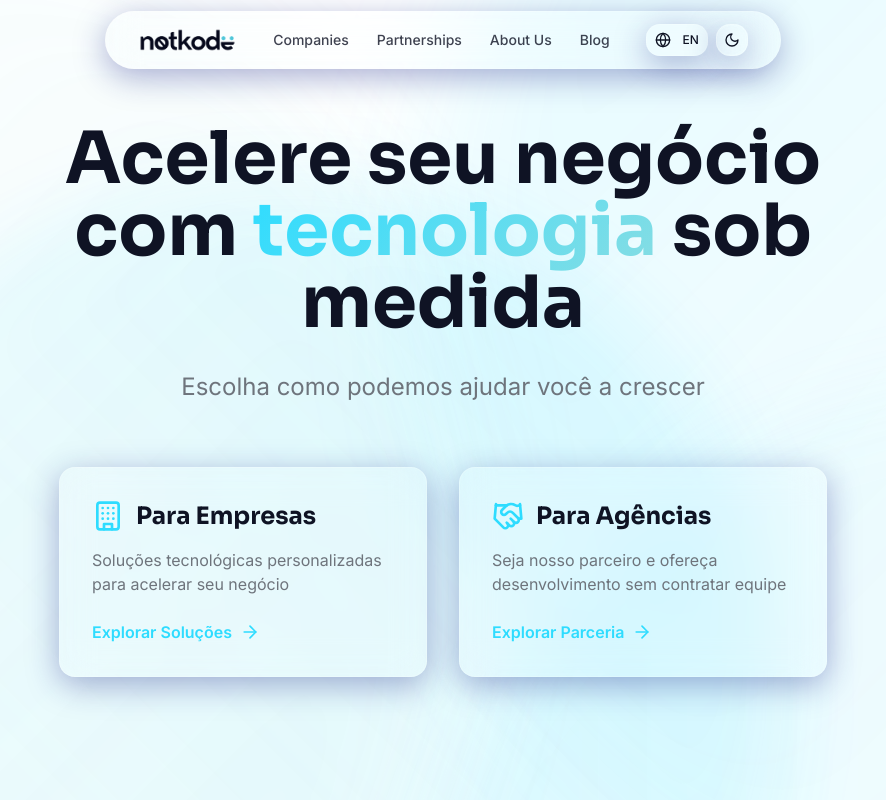
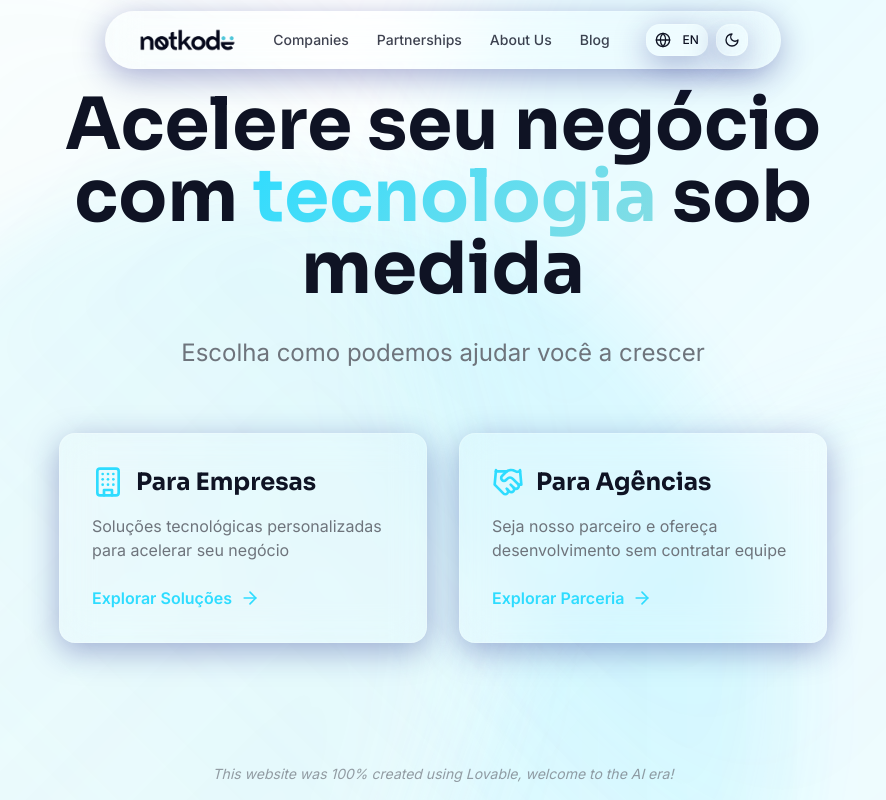
Before and after one commit to not-kode/notkode, a React (Vite) app: page / in a window 1280 px wide. Shown: the whole page, without its empty margins (197-1083 px from the left). Built offline with nearby package versions, Linux system fonts and the light colour scheme.

Commit message:
Add AI era tag to home page
Added a tag at the bottom of the home page indicating the website's creation using Lovable and welcoming the AI era.

```diff
--- a/src/pages/Home.tsx
+++ b/src/pages/Home.tsx
@@ -1,3 +1,4 @@
+
 import React from 'react';
 import { Link } from 'react-router-dom';
 import { Building, Handshake, ArrowRight } from 'lucide-react';
@@ -7,7 +8,7 @@ const Home: React.FC = () => {
   const { t } = useLanguage();
 
   return (
-    <div className="min-h-screen flex items-center justify-center px-4 relative overflow-hidden">
+    <div className="min-h-screen flex flex-col items-center justify-center px-4 relative overflow-hidden">
       {/* Animated Magical Background */}
       <div className="absolute inset-0">
         {/* Noise Texture for Liquid Glass Effect */}
@@ -36,7 +37,7 @@ const Home: React.FC = () => {
         <div className="absolute inset-0 bg-gradient-radial from-transparent via-muted/3 to-transparent animate-[magical-pulse_8s_ease-in-out_infinite_reverse] animation-delay-3000"></div>
       </div>
 
-      <div className="container mx-auto max-w-4xl text-center relative z-10">
+      <div className="container mx-auto max-w-4xl text-center relative z-10 flex-grow flex flex-col justify-center">
         {/* Main Title */}
         <h1 className="font-sora font-bold text-4xl md:text-6xl lg:text-7xl mb-8 leading-tight">
           Acelere seu negócio com{' '}
@@ -88,6 +89,13 @@ const Home: React.FC = () => {
           </Link>
         </div>
       </div>
+
+      {/* Lovable Tag */}
+      <div className="relative z-10 mt-8 mb-4 text-center">
+        <p className="text-sm text-muted-foreground/70 italic">
+          This website was 100% created using Lovable, welcome to the AI era!
+        </p>
+      </div>
     </div>
   );
 };
```
